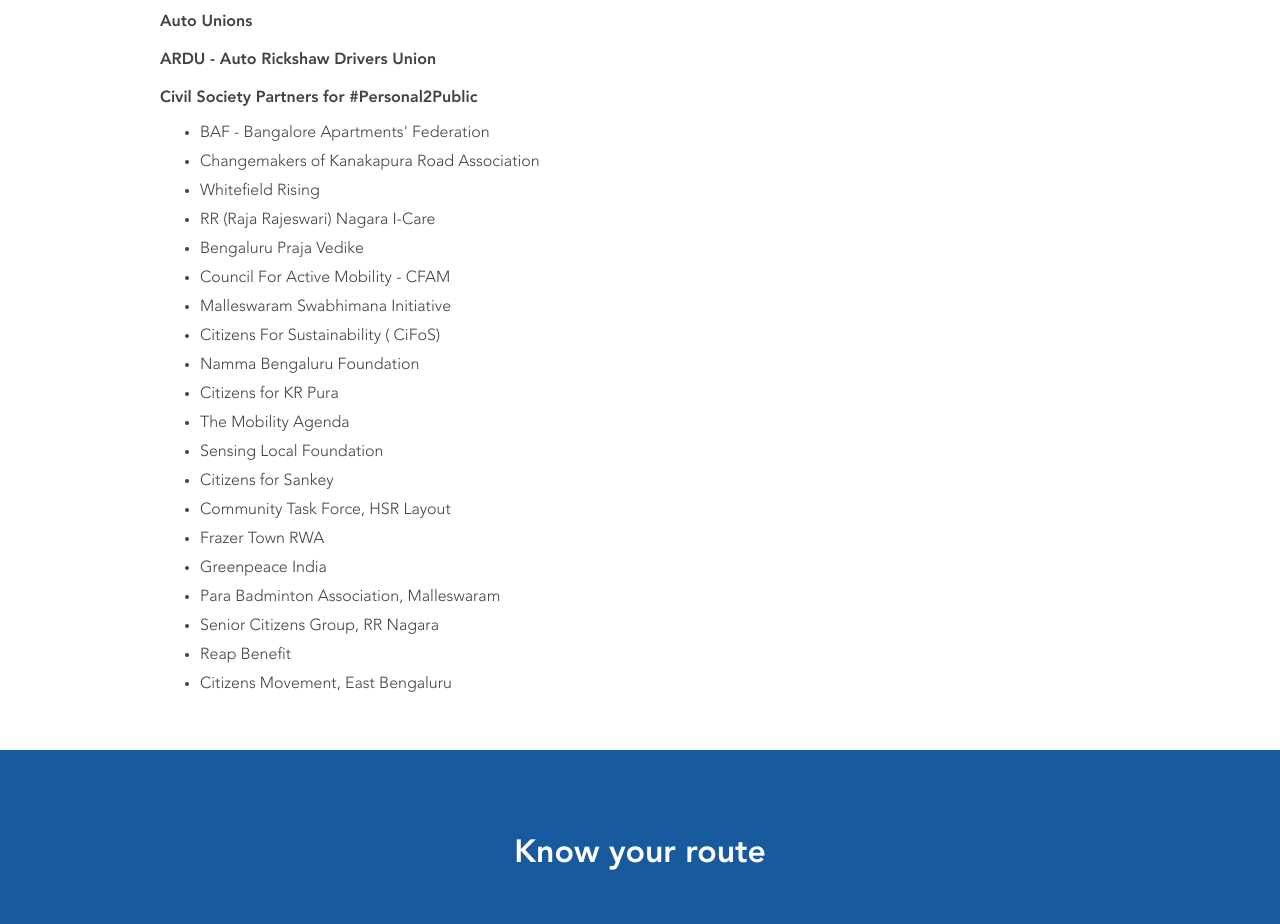
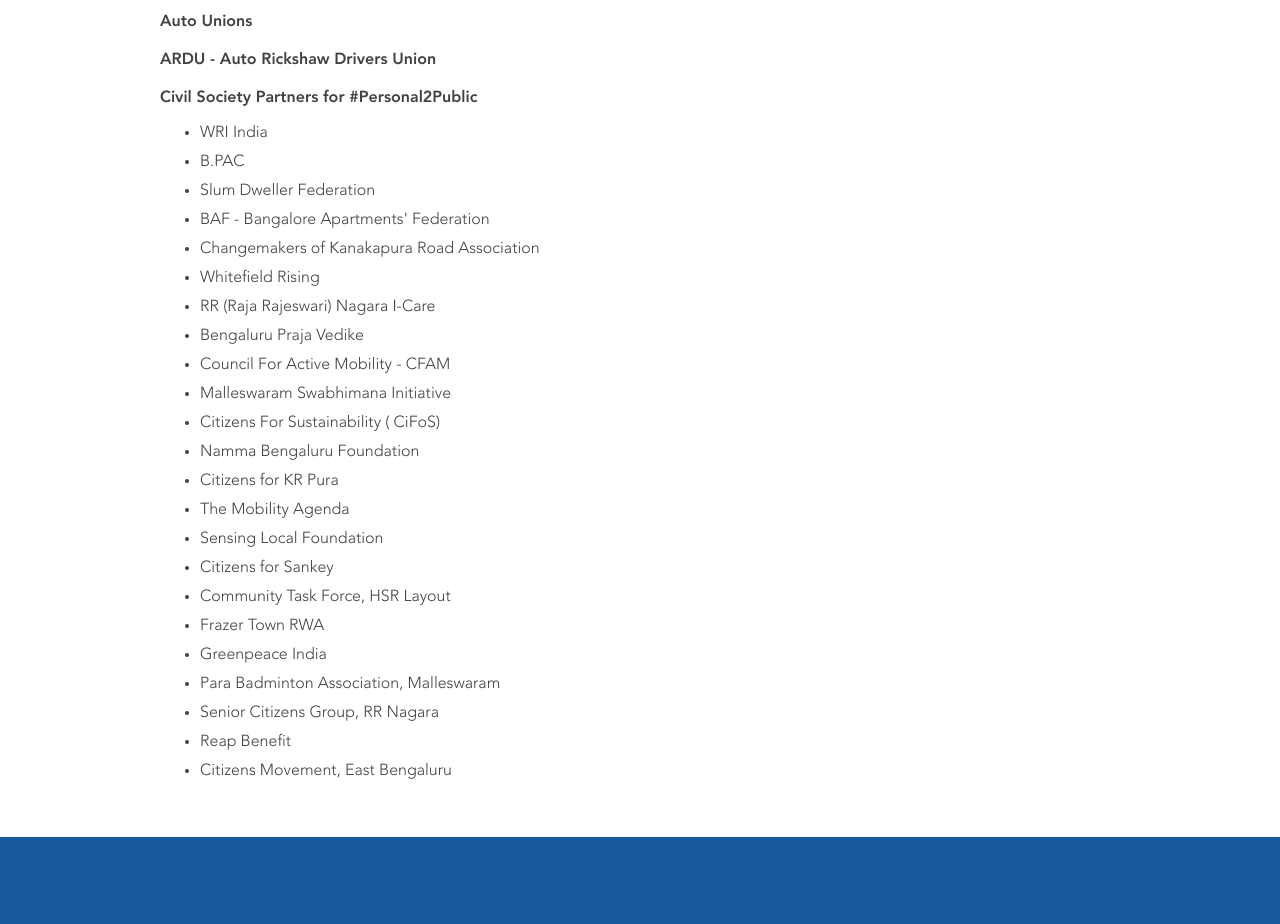
Before and after one commit to personal2public/website, a plain HTML site: page index.html in a window 1280 px wide. Shown: the part 2780-3704 px from the top of the page. Drawn offline with Linux system fonts and the light colour scheme.

Commit message:
New Civil added

```diff
--- a/index.html
+++ b/index.html
@@ -242,6 +242,9 @@
                 <p class="sub-heading">Civil Society Partners for #Personal2Public</p>
                 <p>
                     <ul>
+                        <li>WRI India</li>
+                        <li>B.PAC</li>
+                        <li>Slum Dweller Federation</li>
                         <li>BAF - Bangalore Apartments' Federation</li>
                         <li>Changemakers of Kanakapura Road Association</li>
                         <li>Whitefield Rising</li>
```
